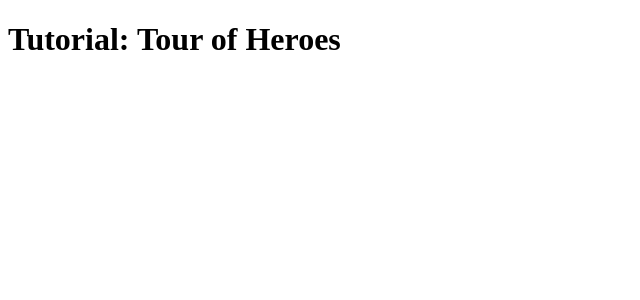
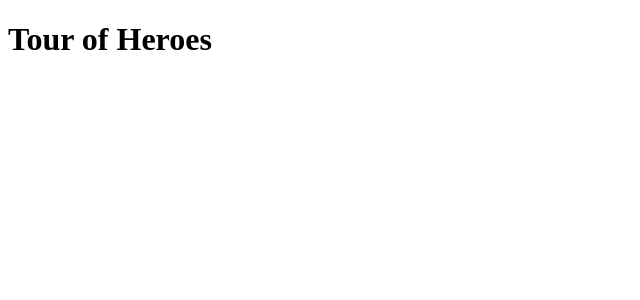
Before and after one commit to urieljuliatti/tour-of-heroes, an Angular app: page / in a window 1280 px wide. Shown: the top 300 px of the page, without its empty margins (0-640 px from the left). Built offline with nearby package versions, Linux system fonts and the light colour scheme.

Commit message:
Realterando o titulo para deploy

```diff
--- a/src/app/app.component.ts
+++ b/src/app/app.component.ts
@@ -6,5 +6,5 @@ import { Component } from '@angular/core';
   styleUrls: ['./app.component.scss']
 })
 export class AppComponent {
-  title = 'Tutorial: Tour of Heroes';
+  title = 'Tour of Heroes';
 }
```
